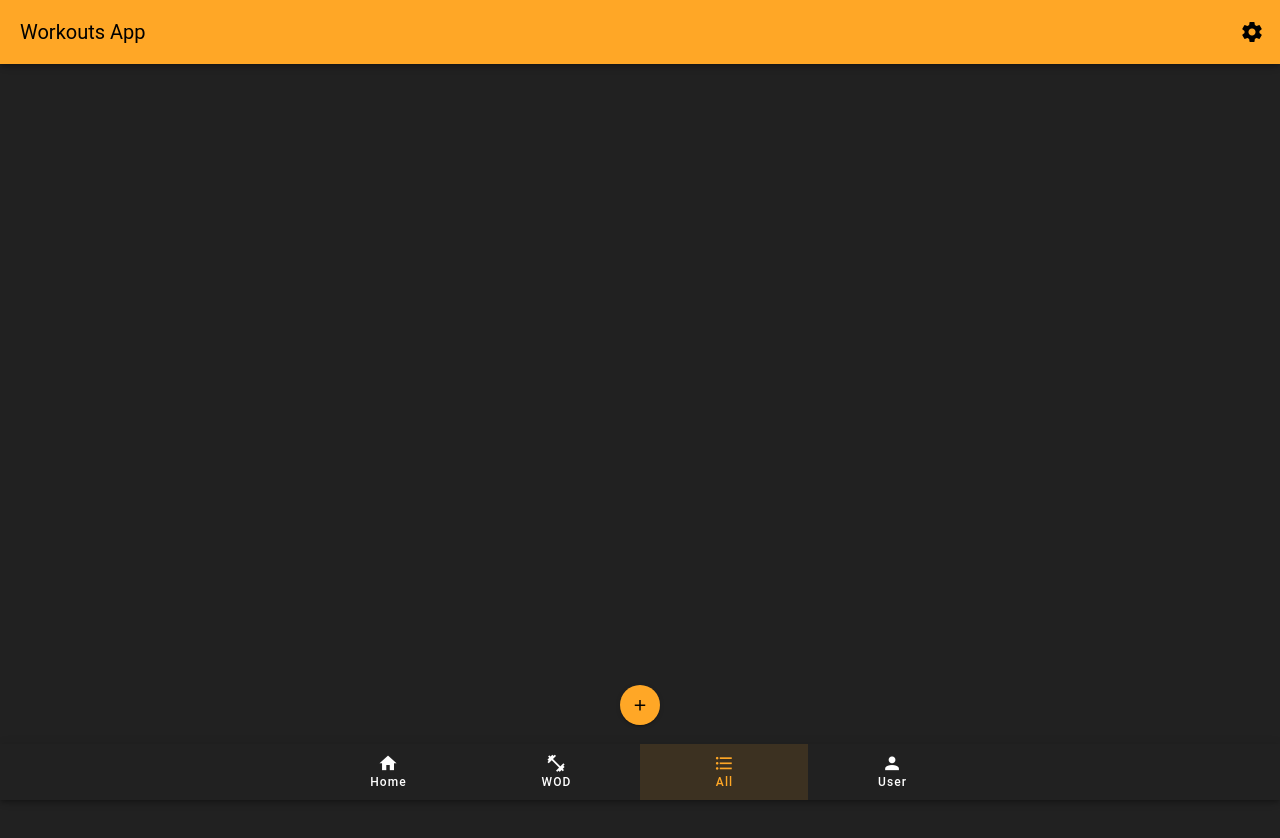
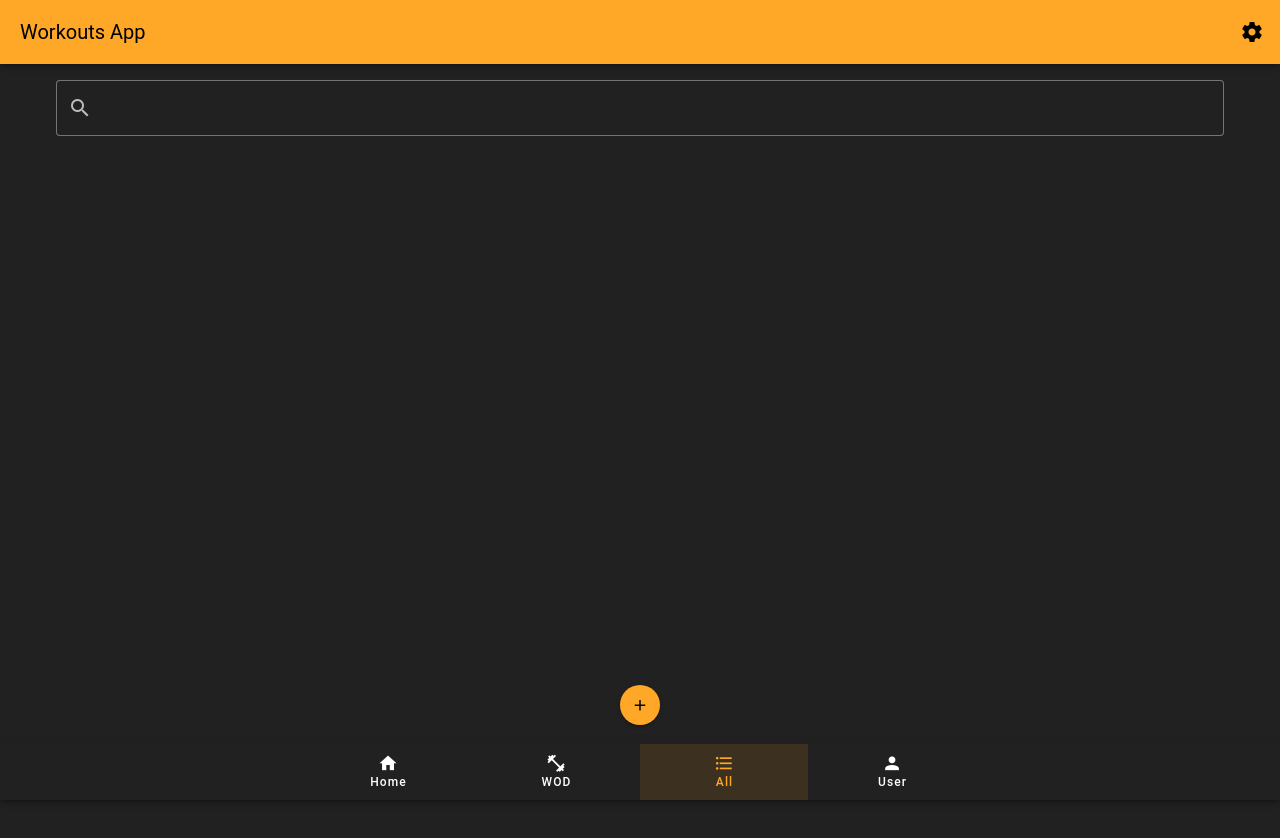
Before and after one commit to inesosoares6/workouts-app, a Vue app: page /AllView in a window 1280 px wide. Shown: the top 838 px of the page. Built offline with nearby package versions, Linux system fonts and the light colour scheme.

Commit message:
add search in all view

```diff
--- a/src/pages/AllView.vue
+++ b/src/pages/AllView.vue
@@ -1,9 +1,19 @@
 <template>
 	<v-container>
-		<ListByTypes v-if="storeApp.groupByType" />
+		<v-text-field
+			v-model="search"
+			class="mb-4"
+			label="Pesquisa"
+			prepend-inner-icon="mdi-magnify"
+			variant="outlined"
+			clearable
+			hide-details
+			single-line
+		/>
+		<ListByTypes v-if="!search && storeApp.groupByType" />
 		<ListWorkouts
 			v-else
-			:list="storeWorkouts.allWorkouts"
+			:list="workoutsFiltered"
 		/>
 
 		<div class="floating-button">
@@ -30,11 +40,36 @@
 <script setup lang="ts">
 import { useStoreWorkouts } from '@/stores/workouts'
 import { useStoreApp } from '@/stores/app'
+import { Workout } from '@/types/WorkoutsTypes'
 
 const storeApp = useStoreApp()
 const storeWorkouts = useStoreWorkouts()
 
 const snackbar = ref(false)
+const search = ref('')
+
+const allWorkouts = computed(() => storeWorkouts.allWorkouts)
+const workoutsFiltered: ComputedRef<Workout[]> = computed(() => {
+	if (!allWorkouts.value?.length) return []
+	if (!search.value?.length) return allWorkouts.value
+
+	let searchData = search.value
+		.normalize('NFD')
+		.replace(/[\u0300-\u036f]/g, '')
+		.toLowerCase()
+		.replace(/ /g, ')(?=.*')
+	searchData = '(?=.*' + searchData + ').*'
+	const regexToSearch = new RegExp(searchData, 'gi')
+
+	return allWorkouts.value?.filter((e: Workout) => {
+		return (e.name + ' ' + e.type + ' ' + e.exercises)
+			.toString()
+			.normalize('NFD')
+			.replace(/[\u0300-\u036f]/g, '')
+			.toLowerCase()
+			.match(regexToSearch)
+	})
+})
 
 onMounted(() => {
 	snackbar.value = !storeWorkouts.allWorkouts.length
```
